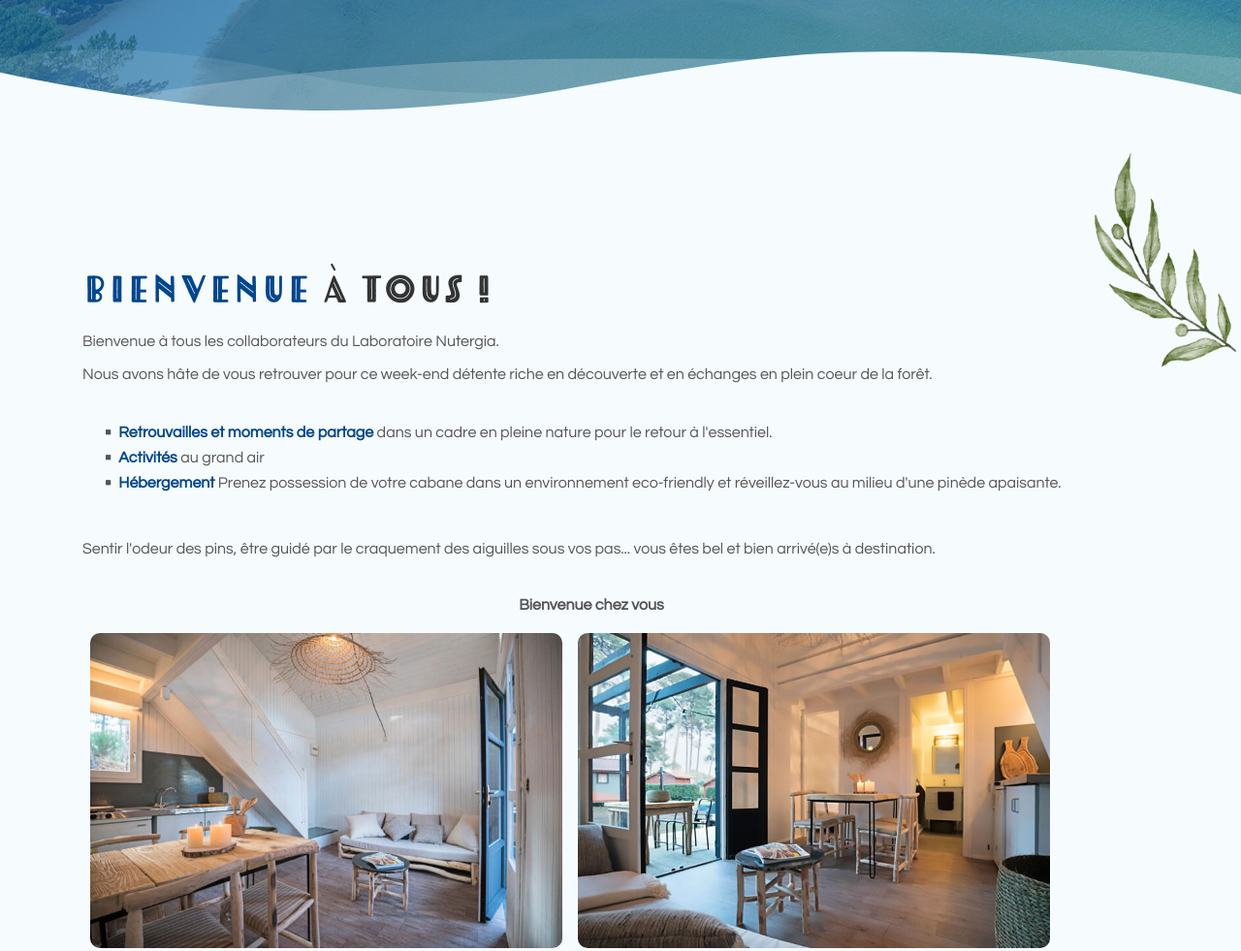
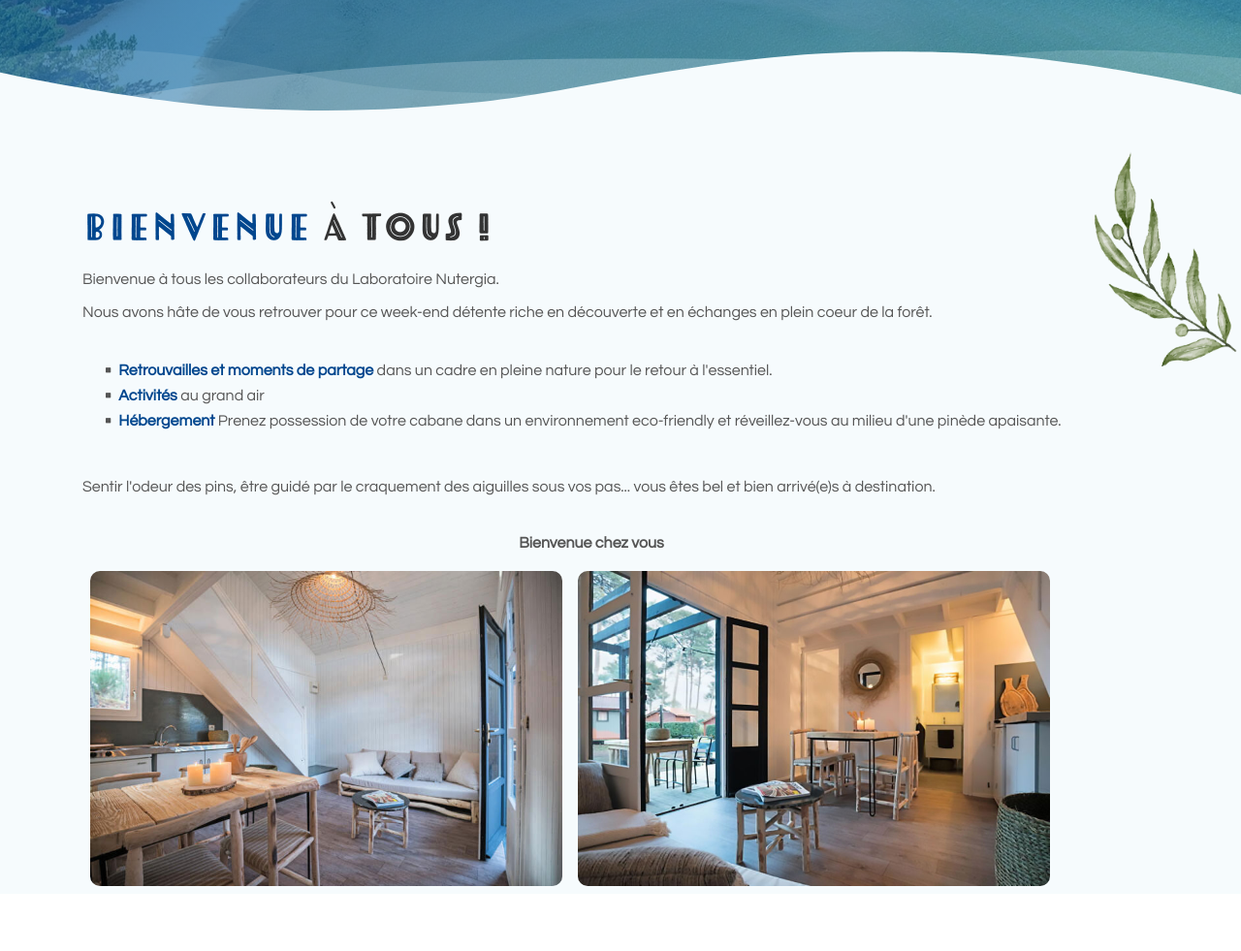
Before and after one commit to nut-cdc/newtergia, a plain HTML site: page index.html in a window 1280 px wide. Shown: the part 795-1776 px from the top of the page at 97% size. Drawn offline with Linux system fonts and the light colour scheme; a web font is replaced by a local one.

Commit message:
Update styles.css

```diff
--- a/css/styles.css
+++ b/css/styles.css
@@ -775,7 +775,7 @@ input[type='checkbox'] {
 /*     Registration     */
 /************************/
 .form-1 {
-	padding-top: 7rem;
+	padding-top: 3rem;
 }
 
 .form-1 .text-container {
@@ -877,6 +877,7 @@ input[type='checkbox'] {
 	background-image: url("../images/olivier-3.png");
 	background-repeat: no-repeat;
 	background-size: 20%;
+	margin-top: 3rem;
 }
 
 /**********************/
```
